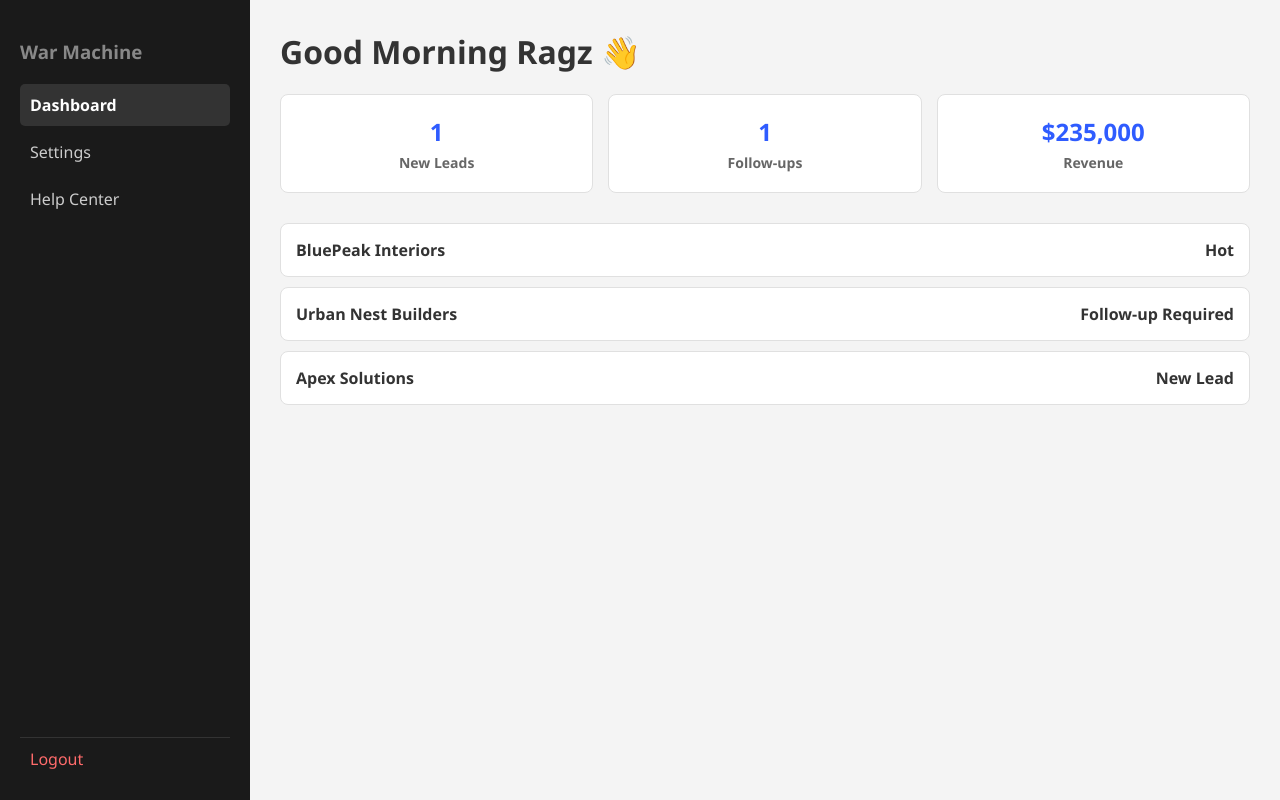
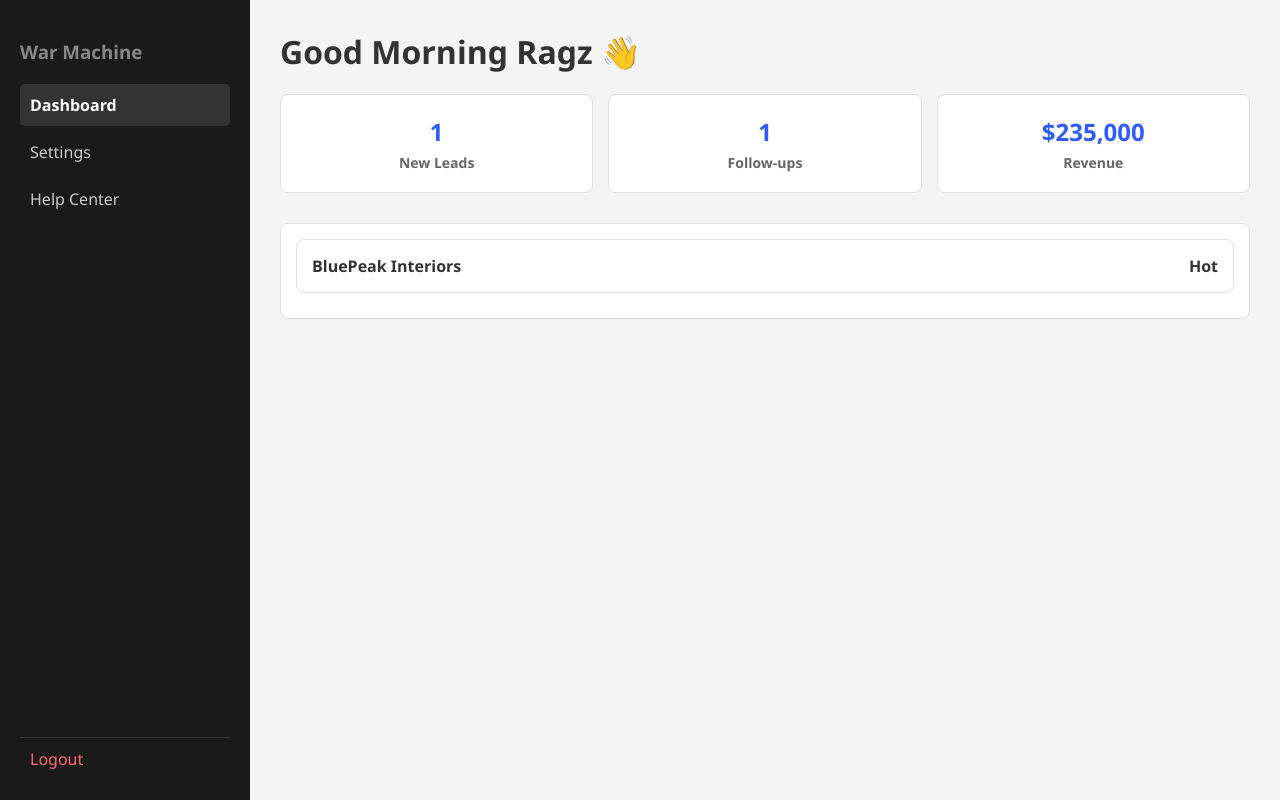
Before and after one commit to stirr3dz3phyr-ship-it/LeadFlow-WarMachine, a React (Vite) app: page / in a window 1280 px wide. Both pictures are taken after a click on the button "Authorize Login". Built offline with nearby package versions, Linux system fonts and the light colour scheme.

Commit message:
Update App.jsx

```diff
--- a/src/App.jsx
+++ b/src/App.jsx
@@ -2,37 +2,17 @@ import React, { useState, useEffect } from 'react';
 import './styles.css';
 
 export default function App() {
-  // Initialize state by checking localStorage directly
-  const [isLoggedIn, setIsLoggedIn] = useState(() => {
-    return localStorage.getItem('isLoggedIn') === 'true';
-  });
+  const [isLoggedIn, setIsLoggedIn] = useState(() => localStorage.getItem('isLoggedIn') === 'true');
+  const [currentView, setCurrentView] = useState("Dashboard");
 
-  const [currentView, setCurrentView] = useState("Dashboard");
-  const [leads, setLeads] = useState([
-    { id: 1, company: "BluePeak Interiors", status: "Hot" },
-    { id: 2, company: "Urban Nest Builders", status: "Follow-up Required" },
-    { id: 3, company: "Apex Solutions", status: "New Lead" }
-  ]);
-
-  // Sync state changes with localStorage
-  useEffect(() => {
-    localStorage.setItem('isLoggedIn', isLoggedIn);
-  }, [isLoggedIn]);
-
-  const handleLogin = () => {
-    setIsLoggedIn(true);
-  };
-
-  const handleLogout = () => {
-    setIsLoggedIn(false);
-  };
+  useEffect(() => { localStorage.setItem('isLoggedIn', isLoggedIn); }, [isLoggedIn]);
 
   if (!isLoggedIn) {
     return (
-      <div className="login-page" style={{ display: 'flex', justifyContent: 'center', alignItems: 'center', height: '100vh', background: '#1a1a1a' }}>
-        <div className="login-box" style={{ background: 'white', padding: '40px', borderRadius: '8px', textAlign: 'center' }}>
+      <div className="login-page">
+        <div className="login-box">
           <h2>War Machine Access</h2>
-          <button className="admin-login-btn" onClick={handleLogin} style={{ padding: '10px 20px', cursor: 'pointer' }}>Authorize Login</button>
+          <button onClick={() => setIsLoggedIn(true)}>Authorize Login</button>
         </div>
       </div>
     );
@@ -41,32 +21,31 @@ export default function App() {
   return (
     <div className="app">
       <aside className="sidebar">
-        <h3>War Machine</h3>
+        <div className="logo-area"><h3>War Machine</h3></div>
         <div className="nav-block">
-          <div className="nav-item nav-item-active">Dashboard</div>
-          <div className="nav-item">Settings</div>
-          <div className="nav-item">Help Center</div>
+          {["Dashboard", "Settings", "Help Center"].map((item) => (
+            <div key={item} className={`nav-item ${currentView === item ? "nav-item-active" : ""}`} onClick={() => setCurrentView(item)}>
+              {item}
             </div>
-        <div className="logout" onClick={handleLogout}>Logout</div>
+          ))}
+        </div>
+        <div className="logout" onClick={() => setIsLoggedIn(false)}>Logout</div>
       </aside>
 
       <main className="main">
+        {currentView === "Dashboard" && (
+          <div className="dashboard-content">
             <h1>Good Morning Ragz 👋</h1>
             <div className="kpi-row">
               <div className="kpi-card"><h1>1</h1><p>New Leads</p></div>
               <div className="kpi-card"><h1>1</h1><p>Follow-ups</p></div>
               <div className="kpi-card"><h1>$235,000</h1><p>Revenue</p></div>
             </div>
-        <div className="followup-list">
-          {leads.map(lead => (
-            <div key={lead.id} className="lead-card">
-              <div className="lead-top">
-                <span>{lead.company}</span>
-                <span>{lead.status}</span>
+            <div className="workspace">
+              <div className="lead-card"><div className="lead-top"><span>BluePeak Interiors</span><span>Hot</span></div></div>
             </div>
           </div>
-          ))}
-        </div>
+        )}
       </main>
     </div>
   );
```
Lines whose indentation alone changed are shown as unchanged.
